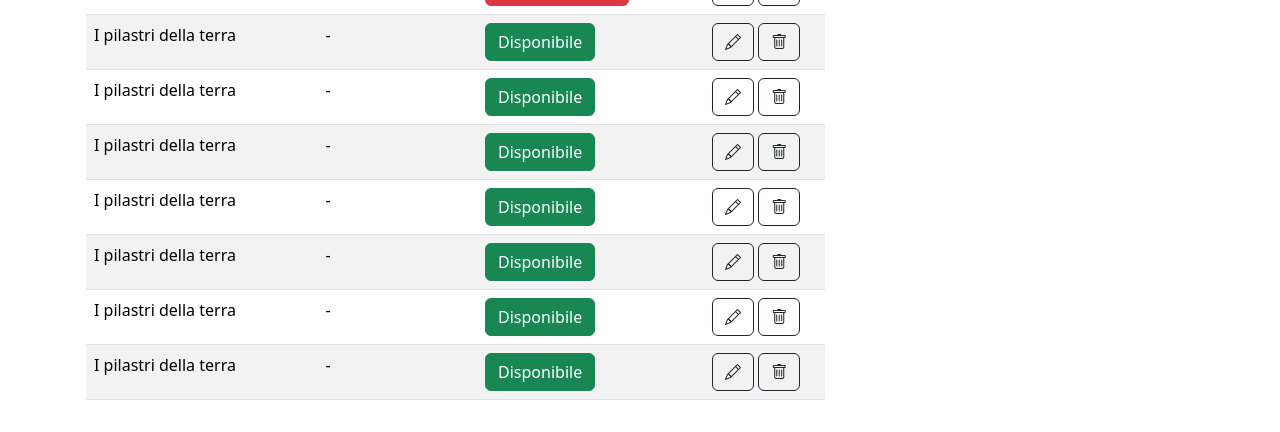
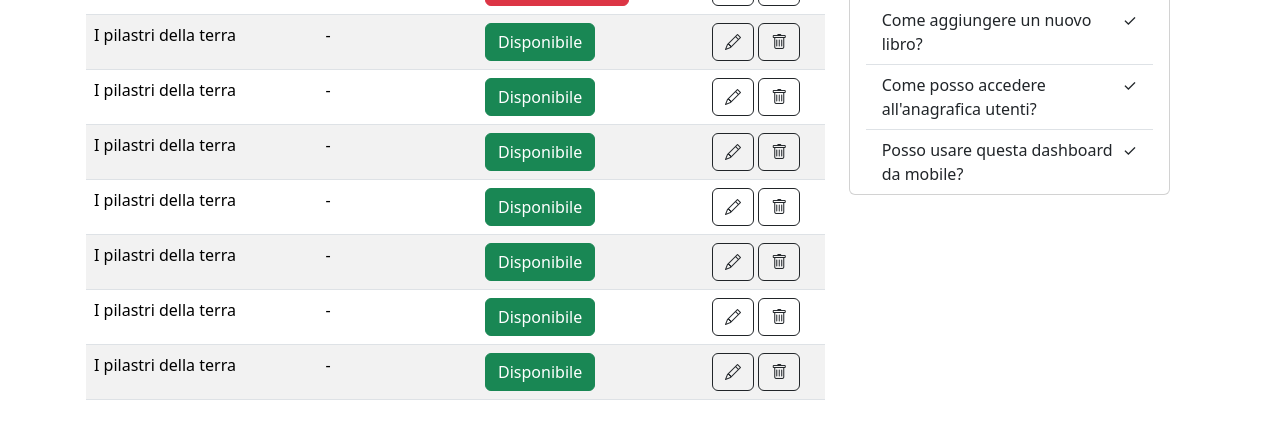
Before and after one commit to MhZ9191/html-css-bootstrap-dashboard, a plain HTML site: page index.html in a window 1280 px wide. Shown: the part 388-820 px from the top of the page. Drawn offline with nearby package versions, Linux system fonts and the light colour scheme.

Commit message:
Add F.A.Q. box

```diff
--- a/index.html
+++ b/index.html
@@ -356,6 +356,30 @@
                 </div>
               </div>
             </div>
+
+            <div class="card mt-3">
+              <div class="card-header"><h2>F.A.Q.</h2></div>
+              <ul class="list-group list-group-flush px-3">
+                <li class="list-group-item">
+                  <div class="d-flex justify-content-between gap-1">
+                    <span>Come aggiungere un nuovo libro?</span
+                    ><span>&check;</span>
+                  </div>
+                </li>
+                <li class="list-group-item">
+                  <div class="d-flex justify-content-between gap-1">
+                    <span>Come posso accedere all'anagrafica utenti?</span
+                    ><span>&check;</span>
+                  </div>
+                </li>
+                <li class="list-group-item">
+                  <div class="d-flex justify-content-between gap-1">
+                    <span>Posso usare questa dashboard da mobile?</span
+                    ><span>&check;</span>
+                  </div>
+                </li>
+              </ul>
+            </div>
           </div>
         </div>
       </row>
```
